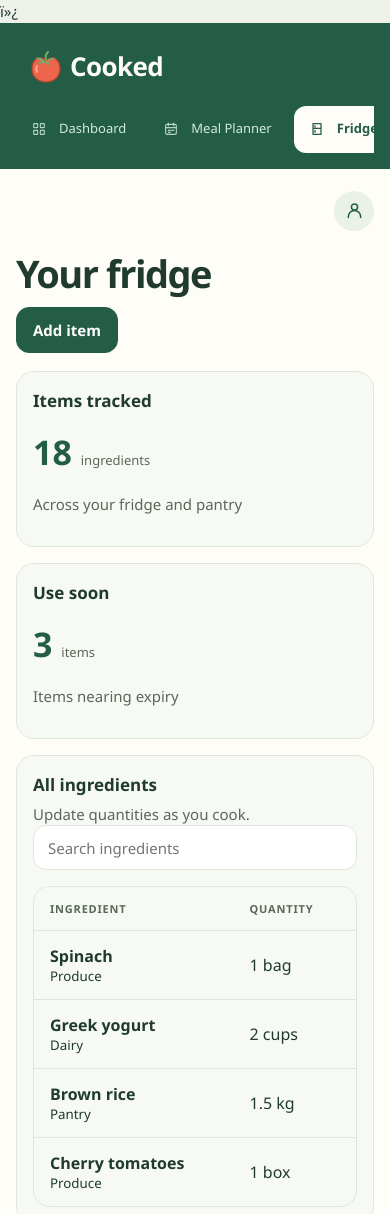
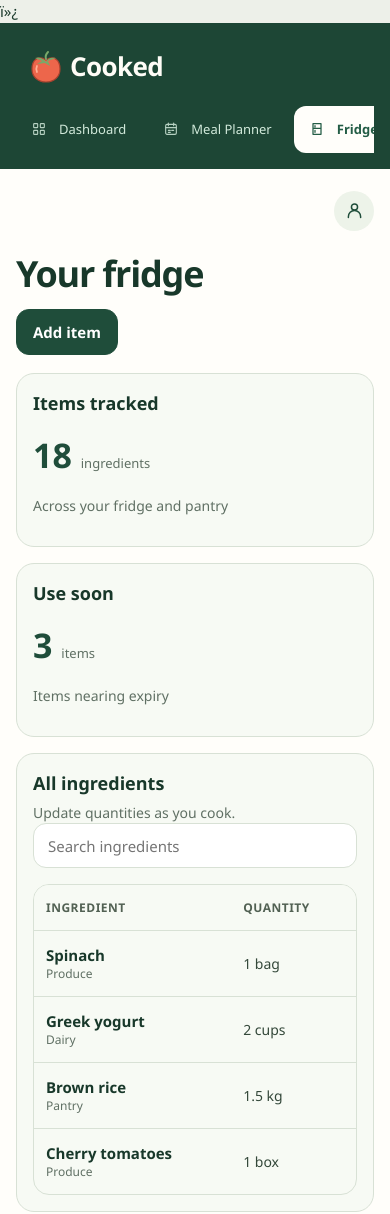
Before and after one commit to ZainMayoof/Meal-Planner, a plain HTML site: page pages/Fridge.html in a window 390 px wide. Shown: the top 1214 px of the page. Drawn offline with Linux system fonts and the light colour scheme.

Commit message:
imrpove the dashboard theme

```diff
--- a/assets/css/styles.css
+++ b/assets/css/styles.css
@@ -230,3 +230,143 @@ body{-webkit-font-smoothing:antialiased;-moz-osx-font-smoothing:grayscale}
     justify-content:flex-start;
   }
 }
+
+/* Shared refinement for dense utility pages and navigation. */
+:root{
+  --ink:#18382a;
+  --muted:#607064;
+  --forest:#1f4d3a;
+  --forest-2:#326b52;
+  --mint:#edf3e9;
+  --canvas:#edf0e9;
+  --paper:#fffefa;
+  --line:#d8e1d5;
+}
+
+.sidebar{
+  background:#1d4635;
+}
+
+.nav a{
+  min-height:48px;
+  font-size:14px;
+  line-height:1.25;
+  font-weight:600;
+  color:#dfeae2;
+}
+
+.nav a.active{
+  color:#1d4635;
+  font-weight:700;
+}
+
+.page-head h1{
+  font-size:44px;
+  line-height:1.12;
+  letter-spacing:-1.2px;
+}
+
+.list-row{
+  min-height:72px;
+  padding:14px 16px;
+}
+
+.list-row label strong{
+  font-size:16px;
+  line-height:1.25;
+  color:var(--ink);
+}
+
+.list-row label small{
+  font-size:13px;
+  color:var(--muted);
+}
+
+.talabat-item{
+  min-width:68px;
+  text-align:center;
+  font-size:12px;
+  padding:8px 10px;
+  border-radius:8px;
+}
+
+.table th{
+  font-size:12px;
+  letter-spacing:.5px;
+  color:#526153;
+}
+
+.table td{
+  font-size:15px;
+  color:#34483a;
+}
+
+.table td strong{
+  font-size:16px;
+  color:var(--ink);
+}
+
+.table td small{
+  font-size:13px;
+  color:var(--muted);
+}
+
+.table td,
+.table th{
+  padding-top:16px;
+  padding-bottom:16px;
+}
+
+.panel h2,
+.panel h3{
+  font-size:18px;
+  color:var(--ink);
+}
+
+.panel p{
+  font-size:14px;
+}
+
+.badge{
+  font-size:12px;
+  padding:5px 10px;
+}
+
+@media (max-width:900px){
+  .nav a{
+    font-size:13px;
+  }
+}
+
+@media (max-width:700px){
+  .nav a{
+    min-height:42px;
+    font-size:12px;
+  }
+  .page-head h1{
+    font-size:36px;
+  }
+  .list-row{
+    min-height:68px;
+    padding:12px;
+  }
+  .list-row label strong{
+    font-size:15px;
+  }
+  .list-row label small{
+    font-size:12px;
+  }
+  .table td{
+    font-size:14px;
+  }
+  .table td strong{
+    font-size:15px;
+  }
+  .table td small{
+    font-size:12px;
+  }
+  .table td,
+  .table th{
+    padding:14px 12px;
+  }
+}
--- a/pages/Cooked.html
+++ b/pages/Cooked.html
@@ -621,7 +621,20 @@ document.querySelectorAll('.meal-dialog').forEach(dialog=>dialog.addEventListene
     });
   });
 })();
-</script><script id="dashboard-navigation">
+</script><style id="consistent-dark-green-shell">
+.sidebar{background:#1d4635}
+.sidebar .navitem{min-height:48px;padding:13px 15px;font-size:14px;font-weight:600;line-height:1.25;color:#dfeae2}
+.sidebar .navitem svg{width:20px;height:20px;flex-basis:20px}
+.sidebar .navitem.active{background:#fffefa;color:#1d4635;font-weight:700}
+.sidebar .navitem:hover{background:#ffffff12;color:#fffefa}
+body{background:#edf0e9}
+.main{background:#fffefa}
+@media(max-width:900px){.sidebar .navitem{font-size:13px}}
+@media(max-width:700px){
+  .sidebar .navitem{min-height:42px;font-size:12px;padding:10px 12px}
+  .sidebar .navitem.active{background:#fffefa;color:#1d4635}
+}
+</style><script id="dashboard-navigation">
 (() => {
   const destinations = {
     'Meal Planner': 'Meal-planner.html',
```
